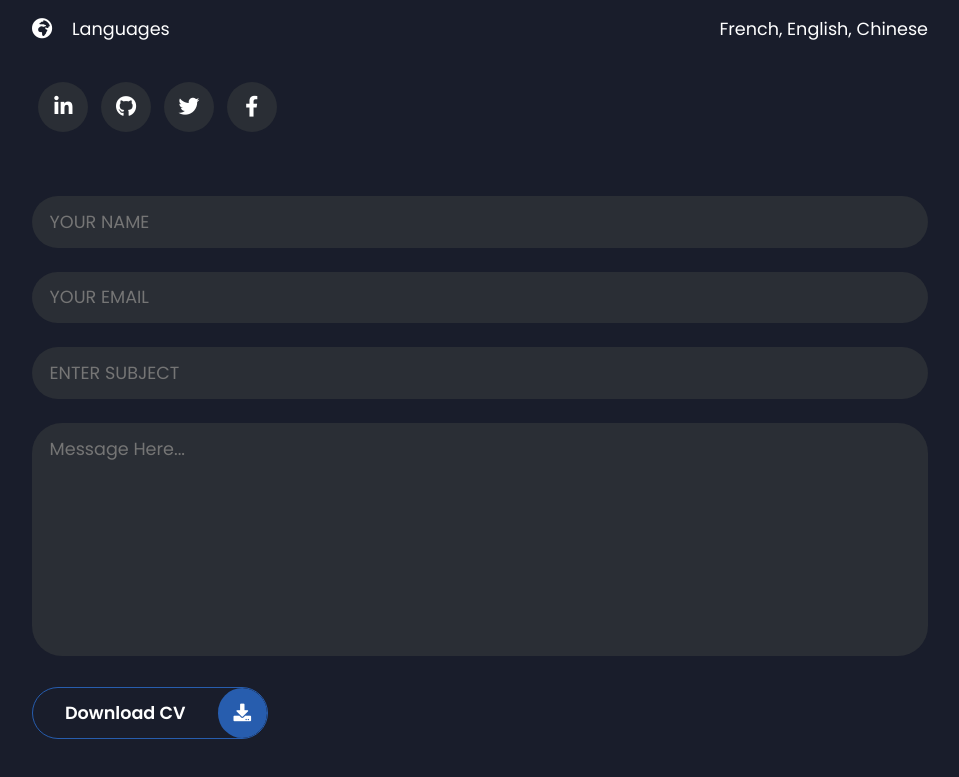
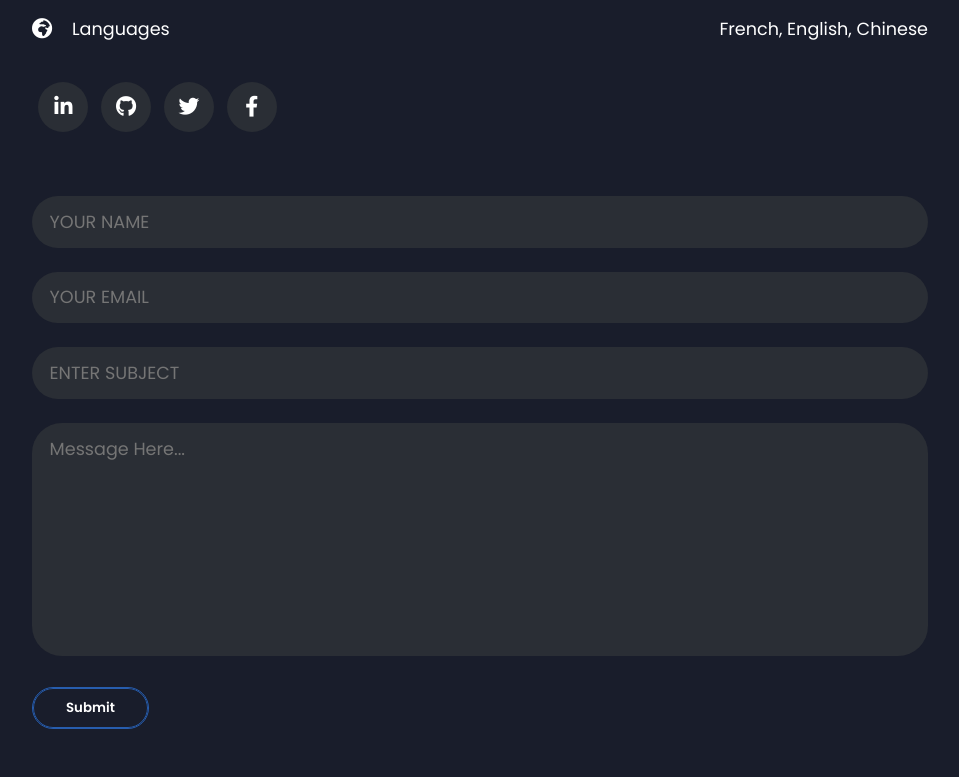
Before and after one commit to putongyong/Portofolio, a React (Vite) app: page /contact in a window 1280 px wide. Shown: the part 597-1374 px from the top of the page, without its empty margins (160-1119 px from the left). Built offline with nearby package versions, Linux system fonts and the light colour scheme.

Commit message:
contact form and cv

```diff
--- a/package.json
+++ b/package.json
@@ -10,7 +10,9 @@
     "preview": "vite preview"
   },
   "dependencies": {
+    "bootstrap": "^5.2.3",
     "react": "^18.2.0",
+    "react-bootstrap": "^2.7.4",
     "react-dom": "^18.2.0",
     "react-router-dom": "^6.11.1"
   },
--- a/src/assets/styles/styles.css
+++ b/src/assets/styles/styles.css
@@ -33,6 +33,31 @@
   --color-grey-4: #454e56;
   --color-grey-5: #f8f8f8;
   --color-grey-6: #12181b;
+}
+
+button {
+  background-color: var(--color-primary);
+  height:40px;
+  display: inline-block;
+  text-decoration: none;
+  color: inherit;
+  font-family: inherit;
+  border-radius: 30px;
+  color: inherit;
+  font-weight: 600;
+  position: relative;
+  border: 1px solid var(--color-secondary);
+  display: flex;
+  align-self: flex-start;
+  align-items: center;
+  overflow: hidden;
+  padding: 0 2rem;
+  cursor: pointer;
+}
+
+button:hover {
+  background-color:var(--color-secondary);
+  transition: 0.2s;
 }
 
 body {
--- a/src/routes/contact.jsx
+++ b/src/routes/contact.jsx
@@ -1,4 +1,9 @@
 import Control from "./control";
+import Container from 'react-bootstrap/Container';
+import Form from 'react-bootstrap/Form';
+import Button from 'react-bootstrap/Button';
+import Col from 'react-bootstrap/Col';
+import Row from 'react-bootstrap/Row';
 
 export default function Contact() {
     return (
@@ -78,21 +83,22 @@ export default function Contact() {
                         </div>
                     </div>
                     <div class="right-contact">
-                        <form action="" class="contact-form">
+                        <form action="https://api.web3forms.com/submit" method="POST" class="contact-form">
+                            <input type="hidden" name="access_key" value="57dae735-6efa-4508-9473-1ec4dc2ac128"/>
                             <div class="input-control i-c-2">
-                                <input type="text" required placeholder="YOUR NAME"/>
-                                <input type="email" required placeholder="YOUR EMAIL"/>
+                                <input type="text"  name="name" required placeholder="YOUR NAME"/>
+                                <input type="email" name="email" required placeholder="YOUR EMAIL"/>
                             </div>
                             <div class="input-control">
-                                <input type="text" required placeholder="ENTER SUBJECT"/>
+                                <input type="text"  name="subject" required placeholder="ENTER SUBJECT"/>
                             </div>
                             <div class="input-control">
-                                <textarea name="" id="" cols="15" rows="8" placeholder="Message Here..."></textarea>
+                                <textarea name="message" id="" cols="15" rows="8" placeholder="Message Here..."></textarea>
                             </div>
+                            <input type="hidden" name="redirect" value="https://web3forms.com/success"/>
                             <div class="submit-btn">
-                                <a href="#" class="main-btn">
-                                    <span class="btn-text">Download CV</span>
-                                    <span class="btn-icon"><i class="fas fa-download"></i></span>
+                                <a class="main-btn">
+                                    <button type="submit">Submit</button>
                                 </a>
                             </div>
                         </form>
--- a/src/routes/root.jsx
+++ b/src/routes/root.jsx
@@ -20,7 +20,7 @@ export default function Root() {
                     I'm a Web Developer, I love to create beautiful and functional websites.
                 </p>
                 <div class="btn-con">
-                    <a href="" class="main-btn">
+                    <a href="/cv/Yong_XIE_Resume_Django_React.pdf" class="main-btn">
                         <span class="btn-text">Download CV</span>
                         <span class="btn-icon"><i class="fas fa-download"></i></span>
                     </a>
```
Also changed, not shown: 2 other files (tests, documents, lock files or other folders).
